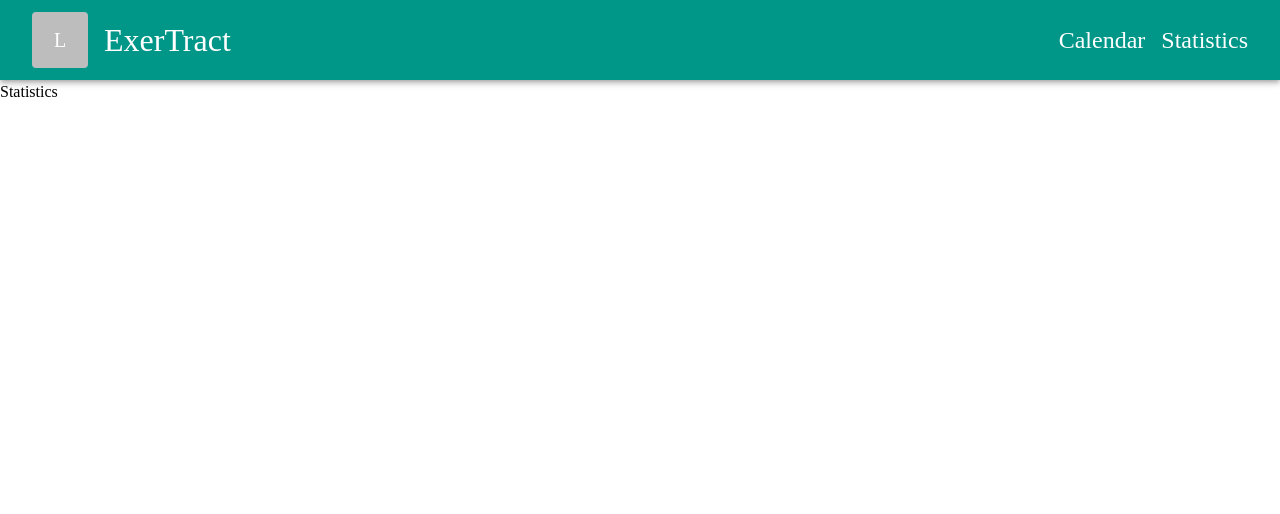
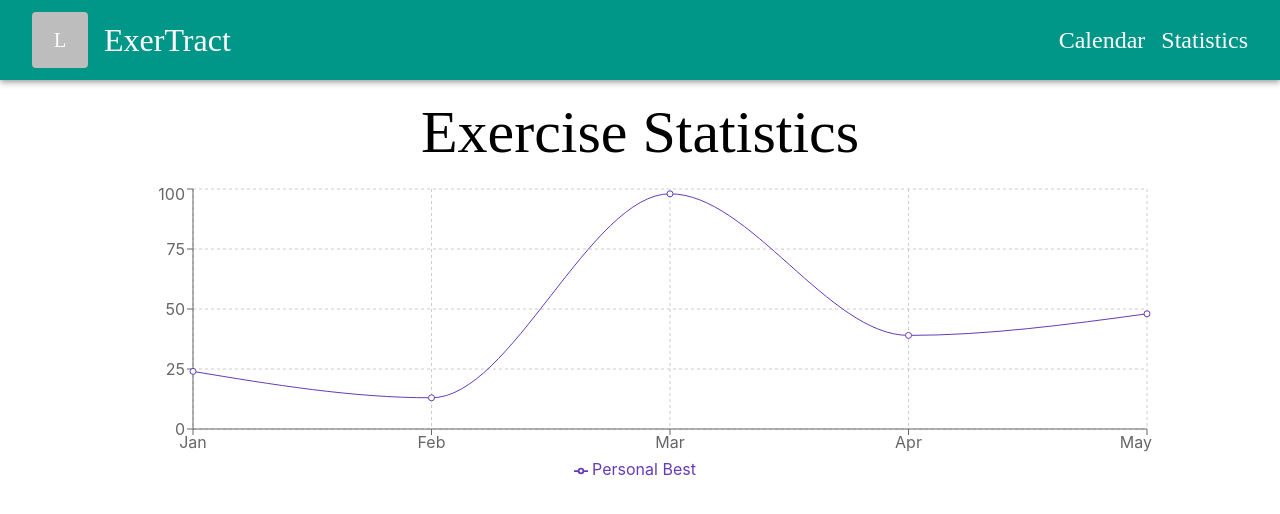
Before and after one commit to zwhys/statica, a React (Create React App) app: page /statistics in a window 1280 px wide. Shown: the top 514 px of the page. Built offline with nearby package versions, Linux system fonts and the light colour scheme.

Commit message:
Started work on Statistics page (Create personal best graph)

```diff
--- a/package.json
+++ b/package.json
@@ -17,6 +17,7 @@
     "react-dom": "^18.3.1",
     "react-router-dom": "^6.23.1",
     "react-scripts": "5.0.1",
+    "recharts": "^2.12.7",
     "typescript": "^4.9.5",
     "web-vitals": "^2.1.4"
   },
--- a/src/components/selectExerciseType.tsx
+++ b/src/components/createExerciseInstance.tsx
@@ -1,5 +1,4 @@
 import {
-  Stack,
   Button,
   Box,
   Dialog,
@@ -12,7 +11,7 @@ import {
 } from "@mui/material"
 import React, { useState } from "react"
 
-export function SelectExerciseType() {
+export function CreateExerciseInstance() {
   const [open, setOpen] = useState(false)
 
   const handleClickOpen = () => {
@@ -87,4 +86,4 @@ export function SelectExerciseType() {
   )
 }
 
-export default SelectExerciseType
+export default CreateExerciseInstance
--- /dev/null
+++ b/src/components/displayExerciseStatistics.tsx
@@ -0,0 +1,47 @@
+import { Box } from "@mui/material"
+import React from "react"
+import {
+  CartesianGrid,
+  Legend,
+  Line,
+  LineChart,
+  ResponsiveContainer,
+  Tooltip,
+  XAxis,
+  YAxis
+} from "recharts"
+
+const data = [
+  { name: "Jan", "Personal Best": 24, amt: 240 },
+  { name: "Feb", "Personal Best": 13, amt: 221 },
+  { name: "Mar", "Personal Best": 98, amt: 229 },
+  { name: "Apr", "Personal Best": 39, amt: 200 },
+  { name: "May", "Personal Best": 48, amt: 218 }
+]
+export function DisplayExerciseStatistics() {
+  return (
+    <Box
+      textAlign="center"
+      sx={{
+        display: "flex",
+        flexDirection: "column",
+        gap: 2,
+        width: "80%",
+        margin: "0 auto"
+      }}
+    >
+      <ResponsiveContainer width="100%" height={300}>
+        <LineChart data={data}>
+          <CartesianGrid strokeDasharray="3 3" />
+          <XAxis dataKey="name" />
+          <YAxis />
+          <Tooltip />
+          <Legend />
+          <Line type="monotone" dataKey="Personal Best" stroke="#673ab7" />
+        </LineChart>
+      </ResponsiveContainer>
+    </Box>
+  )
+}
+
+export default DisplayExerciseStatistics
--- a/src/pages/statistics.tsx
+++ b/src/pages/statistics.tsx
@@ -1,8 +1,16 @@
-import { Typography } from "@mui/material"
+import { Box, Typography } from "@mui/material"
 import React from "react"
+import DisplayExerciseStatistics from "../components/displayExerciseStatistics"
 
 export function Statistics() {
-  return <Typography>Statistics</Typography>
+  return (
+    <Box>
+      <Typography align="center" variant="h2" sx={{padding:2}}>
+        Exercise Statistics
+      </Typography>
+      <DisplayExerciseStatistics />
+    </Box>
+  )
 }
 
 export default Statistics
```
Also changed, not shown: 1 other file (tests, documents, lock files or other folders).
